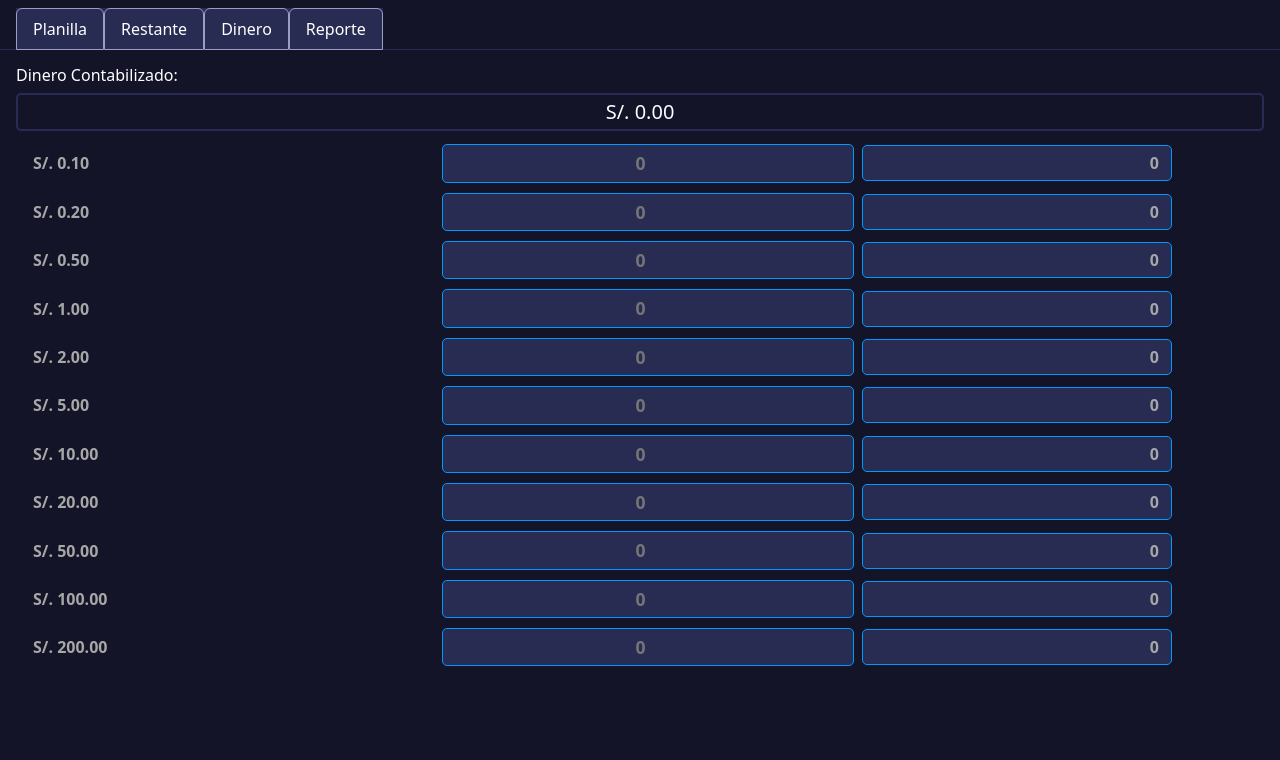
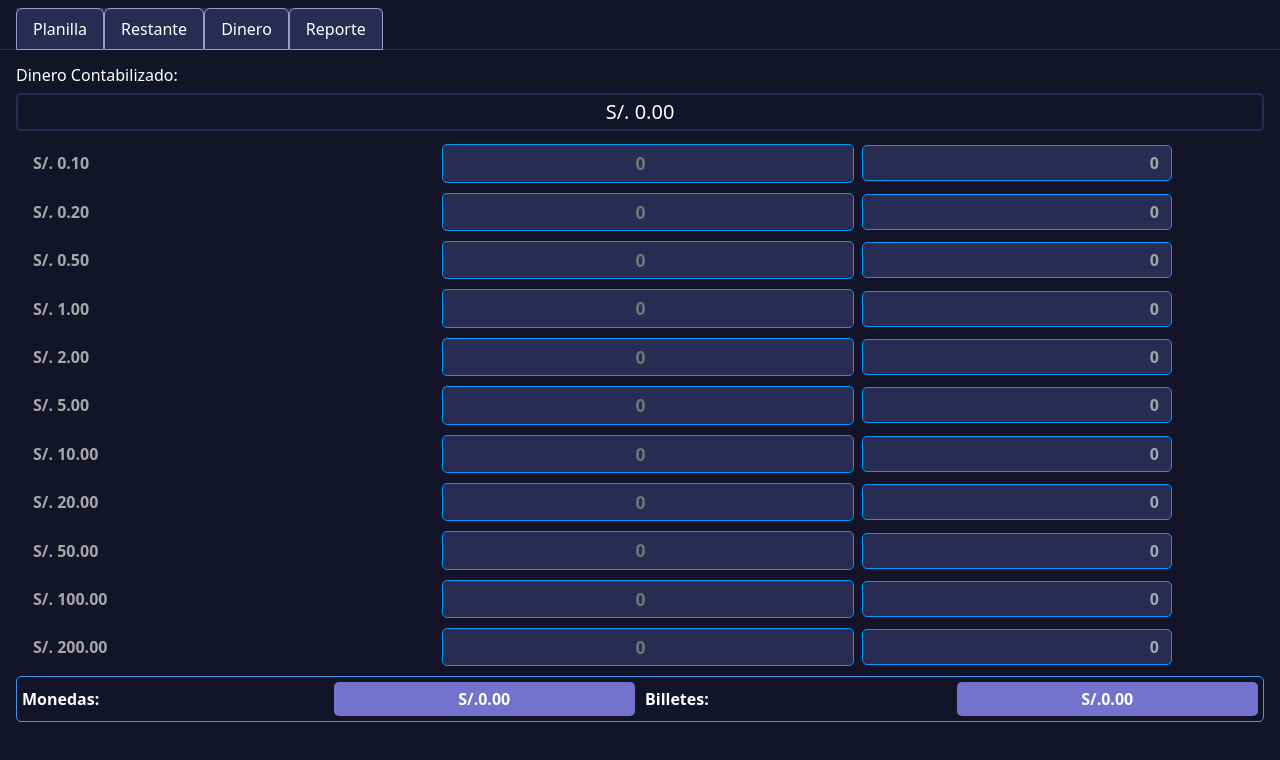
Before and after one commit to PaulSegales/planilla_golosina, a React (Vite) app: page / in a window 1280 px wide. Both pictures are taken after a click on the tab "Dinero". Shown: the top 760 px of the page. Built offline with nearby package versions, Linux system fonts and the light colour scheme.

Commit message:
añadiendo totales de monedas y billetes

```diff
--- a/src/components/ContadorDinero.css
+++ b/src/components/ContadorDinero.css
@@ -2,3 +2,27 @@
   background-color: var(--color-primary);
   min-height: calc( 100vh - 50px);
 }
+
+.moneda-billete {
+  font-weight: bold;
+  display: grid;
+  align-items: center;
+  gap: 10px;
+  grid-template-columns: repeat( 4 , 1fr);
+  border: 1px solid var(--color-btn);
+  padding: 5px;
+  border-radius: 5px;
+  margin-top: 5px;
+}
+
+.label-total {
+  color: white;
+}
+
+.valor-neto {
+  text-align: center;
+  color: white;
+  background-color: var(--color-icon);
+  padding: 5px;
+  border-radius: 5px;
+}
--- a/src/components/ContadorDinero.jsx
+++ b/src/components/ContadorDinero.jsx
@@ -6,6 +6,8 @@ const ContadorDinero = ({i, extraerResultado}) => {
 
   const [montosDinero, setMontosDinero] = useState([])
   const [dineroTotal, setDineroTotal] = useState(0)
+  const [billetes, setBilletes] = useState(0)
+  const [monedas, setMonedas] = useState(0)
 
   const sumarMontos = () => {
     const total = montosDinero.reduce((acc, monto) => {
@@ -17,6 +19,22 @@ const ContadorDinero = ({i, extraerResultado}) => {
     setDineroTotal(total.toFixed(2))
   }
 
+  useEffect(()=> {
+    let totalMonedas = 0
+    let totalBilletes = 0
+    montosDinero.map((monto, index) => {
+      if (!isNaN(monto) && index < 6) {
+        totalMonedas += monto
+      } else if(!isNaN(monto) && index > 5) {
+        totalBilletes += monto
+      }
+    })
+    setMonedas(totalMonedas)
+    setBilletes(totalBilletes)
+  },[montosDinero])
+
+  console.log("monedas: " + monedas + " --- billetes: " + billetes)
+
   const extraerMontoDinero = (index, monto) => {
     const listRestantes = [...montosDinero]
     if (listRestantes[index] === undefined) {
@@ -25,6 +43,7 @@ const ContadorDinero = ({i, extraerResultado}) => {
     listRestantes[index] = parseFloat(monto)
     setMontosDinero(listRestantes)
   }
+
 
   useEffect(() => {
     sumarMontos()
@@ -49,6 +68,9 @@ const ContadorDinero = ({i, extraerResultado}) => {
       <MultiplicadorDinero index={8}  nombre={'50.00'} valorMoneda={50} extraerMontoDinero={extraerMontoDinero}/>
       <MultiplicadorDinero index={9}  nombre={'100.00'} valorMoneda={100} extraerMontoDinero={extraerMontoDinero}/>
       <MultiplicadorDinero index={10}  nombre={'200.00'} valorMoneda={200} extraerMontoDinero={extraerMontoDinero}/>
+      <div className="moneda-billete">
+        <label className="label-total">Monedas: </label><span className="valor-neto">S/.{monedas.toFixed(2)}</span><label className="label-total">Billetes: </label><span className="valor-neto">S/.{billetes.toFixed(2)}</span>
+      </div>
     </div>
   )
 }
```
